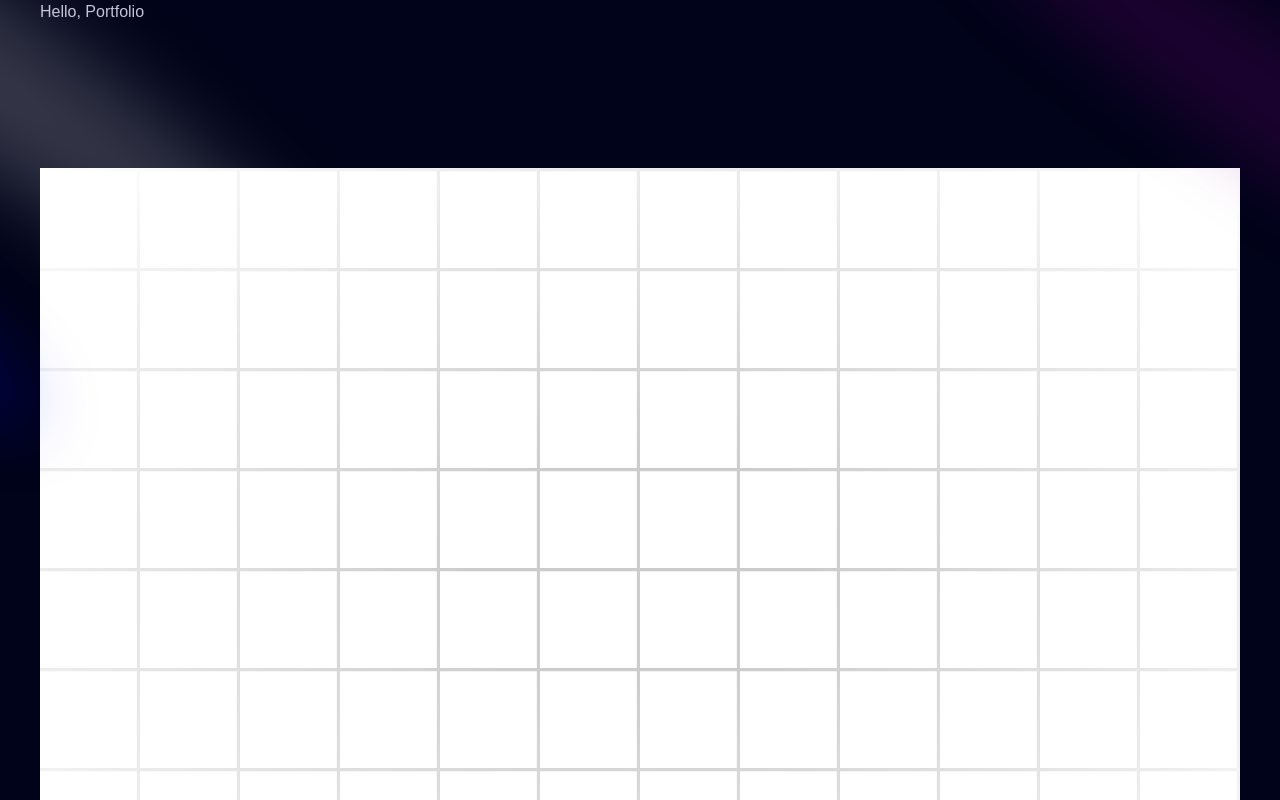
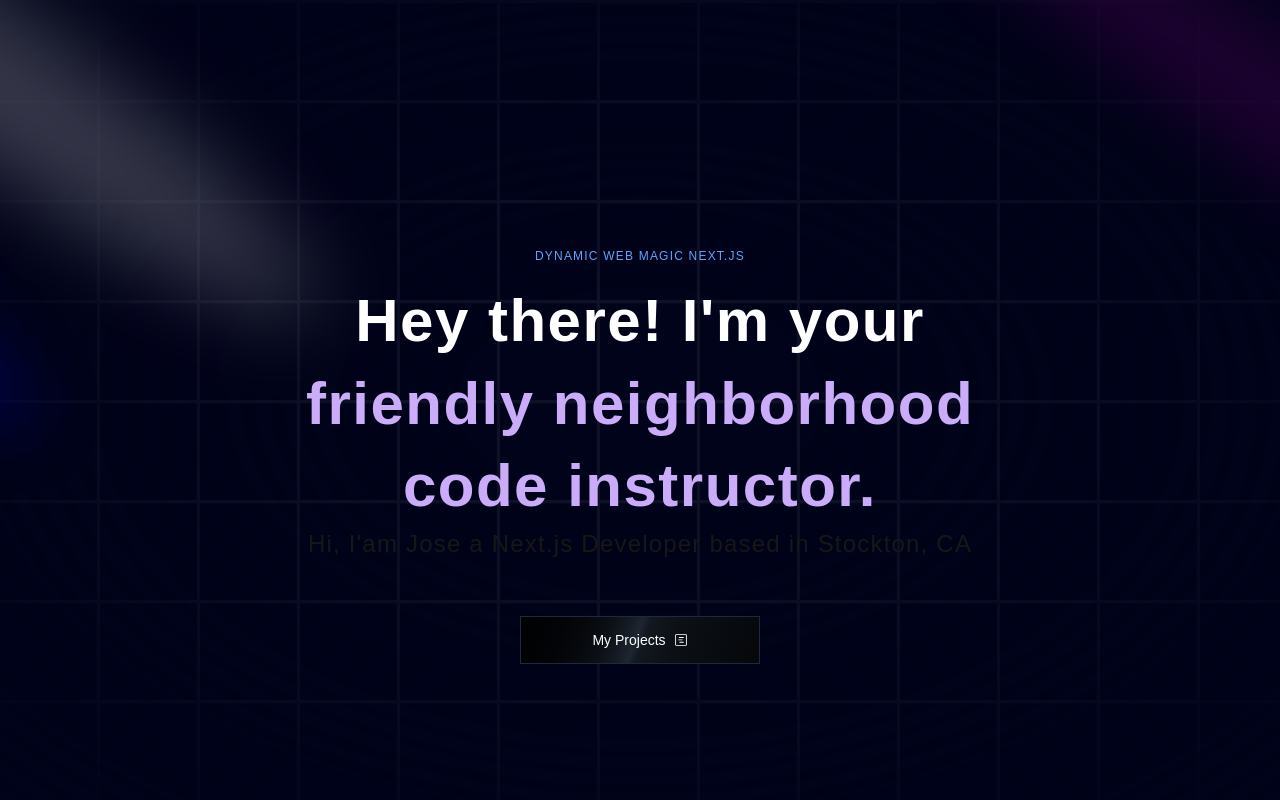
Before and after one commit to Dinomyt/Portfolio, a Next.js app: page / in a window 1280 px wide. Shown: the top 800 px of the page. Built offline with nearby package versions, Linux system fonts and the light colour scheme.

Commit message:
added hero, fade text, magic button

```diff
--- a/app/layout.tsx
+++ b/app/layout.tsx
@@ -1,6 +1,7 @@
 import type { Metadata } from "next";
 import { Geist, Geist_Mono } from "next/font/google";
 import "./globals.css";
+import { ThemeProvider } from "./provider";
 
 const geistSans = Geist({
   variable: "--font-geist-sans",
@@ -27,7 +28,16 @@ export default function RootLayout({
       <body
         className={`${geistSans.variable} ${geistMono.variable} antialiased`}
       >
+        <ThemeProvider
+        attribute="class"
+        defaultTheme="dark"
+        enableSystem
+        disableTransitionOnChange
+        >
+
         {children}
+        </ThemeProvider>
+
       </body>
     </html>
   );
--- /dev/null
+++ b/app/provider.tsx
@@ -0,0 +1,11 @@
+"use client"
+
+import * as React from "react"
+import { ThemeProvider as NextThemesProvider } from "next-themes"
+
+export function ThemeProvider({
+  children,
+  ...props
+}: React.ComponentProps<typeof NextThemesProvider>) {
+  return <NextThemesProvider {...props}>{children}</NextThemesProvider>
+}
--- a/components/ui/Hero.tsx
+++ b/components/ui/Hero.tsx
@@ -1,4 +1,7 @@
+import MagicButton from "./MagicButton"
 import { Spotlight } from "./Spotlight"
+import { TextGenerateEffect } from "./TextGenerateEffect"
+import { GoProjectRoadmap } from "react-icons/go";
 
 
 const Hero = () => {
@@ -19,10 +22,23 @@ const Hero = () => {
                 fill="blue"
             />
         </div>
-        <div className="h-screen w-full dark:bg-black-100 bg-white  dark:bg-grid-white/[0.3] bg-grid-black/[0.2] relative flex items-center justify-center">
+        <div className="h-screen w-full dark:bg-black-100 bg-white  dark:bg-grid-white/[0.06] bg-grid-black/[0.2] flex items-center justify-center absolute top-0 left-0">
           {/* Radial gradient for the container to give a faded look */}
           <div className="absolute pointer-events-none inset-0 flex items-center justify-center dark:bg-black-100 bg-white [mask-image:radial-gradient(ellipse_at_center,transparent_20%,black)]"></div>
         </div>
+        <div className="flex justify-center relative my-20 z-10 ">
+            <div className="mx-w-[89vw] md:max-w-2xl lg:max-w-[60vw] flex flex-col items-center">
+                <h2 className="uppercase tracking-widest text-xs text-center text-blue-400 max-w-80" >Dynamic web Magic Next.js</h2>
+            <TextGenerateEffect
+                className="text-center text-[40px] md:text-5xl lg:text-6xl"
+                words="Hey there! I'm your friendly neighborhood code instructor."
+            />
+            <p className="text-center md:tracking-wider mb-4 text-sm md:text-lg lg:text-2xl">Hi, I&apos;am Jose a Next.js Developer based in Stockton, CA</p>
+            <a href="#about"><MagicButton position="right" title="My Projects" icon={<GoProjectRoadmap/>}/></a>
+
+            </div>
+        </div>
+
     </div>
    </>
   )
--- /dev/null
+++ b/components/ui/MagicButton.tsx
@@ -0,0 +1,21 @@
+"use client";
+import React, { ReactNode } from "react";
+import { cn } from "@/lib/utils";
+
+const MagicButton = ({
+  title,icon,position, handleClick,otherClasses
+}: {
+  title:string;
+  icon:ReactNode;
+  position:string;
+  handleClick?: () => void;
+  otherClasses?:string
+}) => {
+  return (
+    // Button code
+    <button className=" w-full inline-flex h-12 animate-shimmer items-center justify-center rounded-md border border-slate-800 bg-[linear-gradient(110deg,#000103,45%,#1e2631,55%,#000103)] bg-[length:200%_100%] px-6 font-medium text-slate-400 transition-colors focus:outline-none focus:ring-2 focus:ring-slate-400 focus:ring-offset-2 focus:ring-offset-slate-50 md:w-60 md: mt-10">
+    <span className={`inline-flex h-full w-full cursor-pointer items-center justify-center rounded-lg px-7 text-sm font-medium text-white gap-2 ${otherClasses}`}>{position === 'left' && icon}{title}{position === 'right' && icon}</span>
+  </button>
+  );
+};
+export default MagicButton;
--- /dev/null
+++ b/components/ui/TextGenerateEffect.tsx
@@ -0,0 +1,62 @@
+"use client";
+import { useEffect } from "react";
+import { motion, stagger, useAnimate } from "framer-motion";
+import { cn } from "@/lib/utils";
+
+export const TextGenerateEffect = ({
+  words,
+  className,
+  filter = true,
+  duration = 0.5,
+}: {
+  words: string;
+  className?: string;
+  filter?: boolean;
+  duration?: number;
+}) => {
+  const [scope, animate] = useAnimate();
+  let wordsArray = words.split(" ");
+  useEffect(() => {
+    animate(
+      "span",
+      {
+        opacity: 1,
+        filter: filter ? "blur(0px)" : "none",
+      },
+      {
+        duration: duration ? duration : 1,
+        delay: stagger(0.2),
+      }
+    );
+  }, [scope.current]);
+
+  const renderWords = () => {
+    return (
+      <motion.div ref={scope}>
+        {wordsArray.map((word, idx) => {
+          return (
+            <motion.span
+              key={word + idx}
+              className={`${idx > 3 ? 'text-purple': 'dark:text-white text-black'} opacity-0`}
+              style={{
+                filter: filter ? "blur(10px)" : "none",
+              }}
+            >
+              {word}{" "}
+            </motion.span>
+          );
+        })}
+      </motion.div>
+    );
+  };
+
+  return (
+    <div className={cn("font-bold", className)}>
+      <div className="mt-4">
+        <div className=" dark:text-white text-black leading-snug tracking-wide">
+          {renderWords()}
+        </div>
+      </div>
+    </div>
+  );
+};
--- a/package.json
+++ b/package.json
@@ -13,8 +13,11 @@
     "framer-motion": "^11.15.0",
     "mini-svg-data-uri": "^1.4.4",
     "next": "15.1.0",
+    "next-themes": "^0.4.4",
     "react": "^19.0.0",
     "react-dom": "^19.0.0",
+    "react-element-to-jsx-string": "^15.0.0",
+    "react-icons": "^5.4.0",
     "tailwind-merge": "^2.5.5",
     "tailwindcss-animate": "^1.0.7"
   },
```
Also changed, not shown: 1 other file (tests, documents, lock files or other folders).
